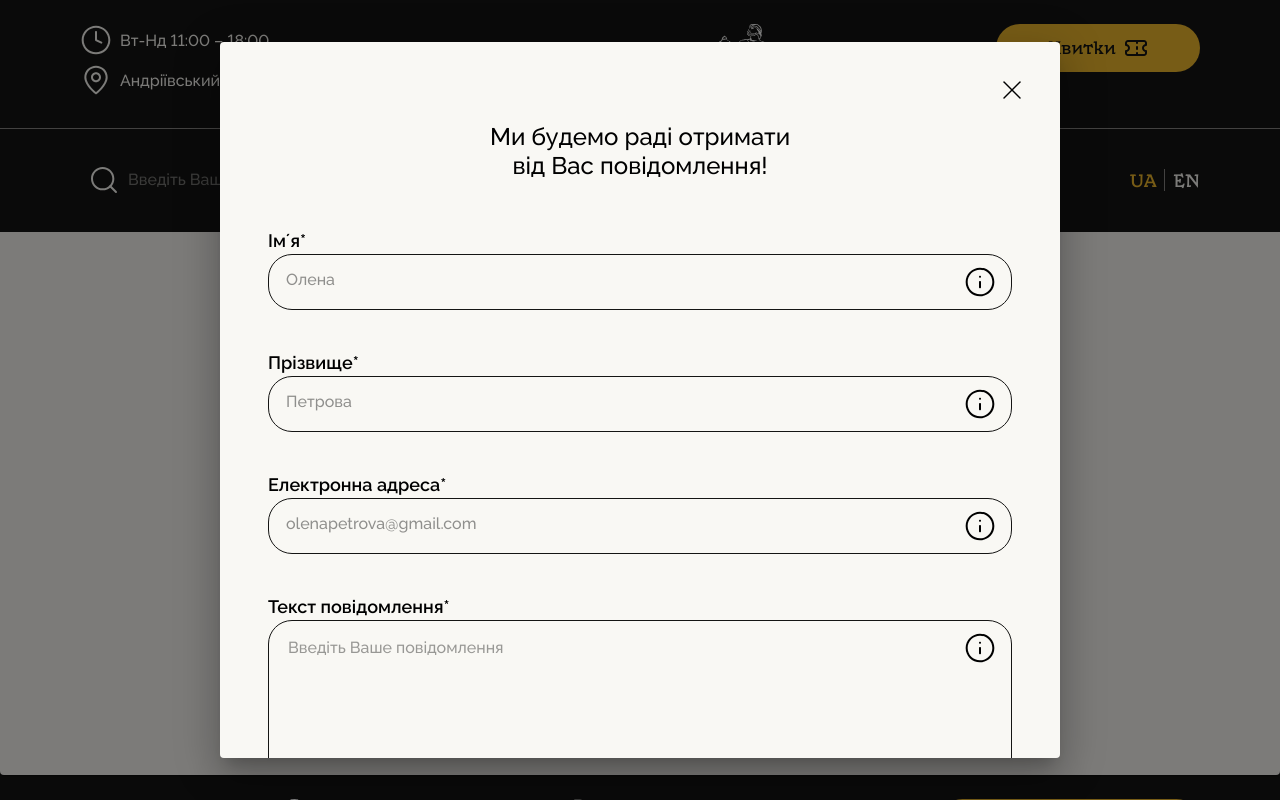
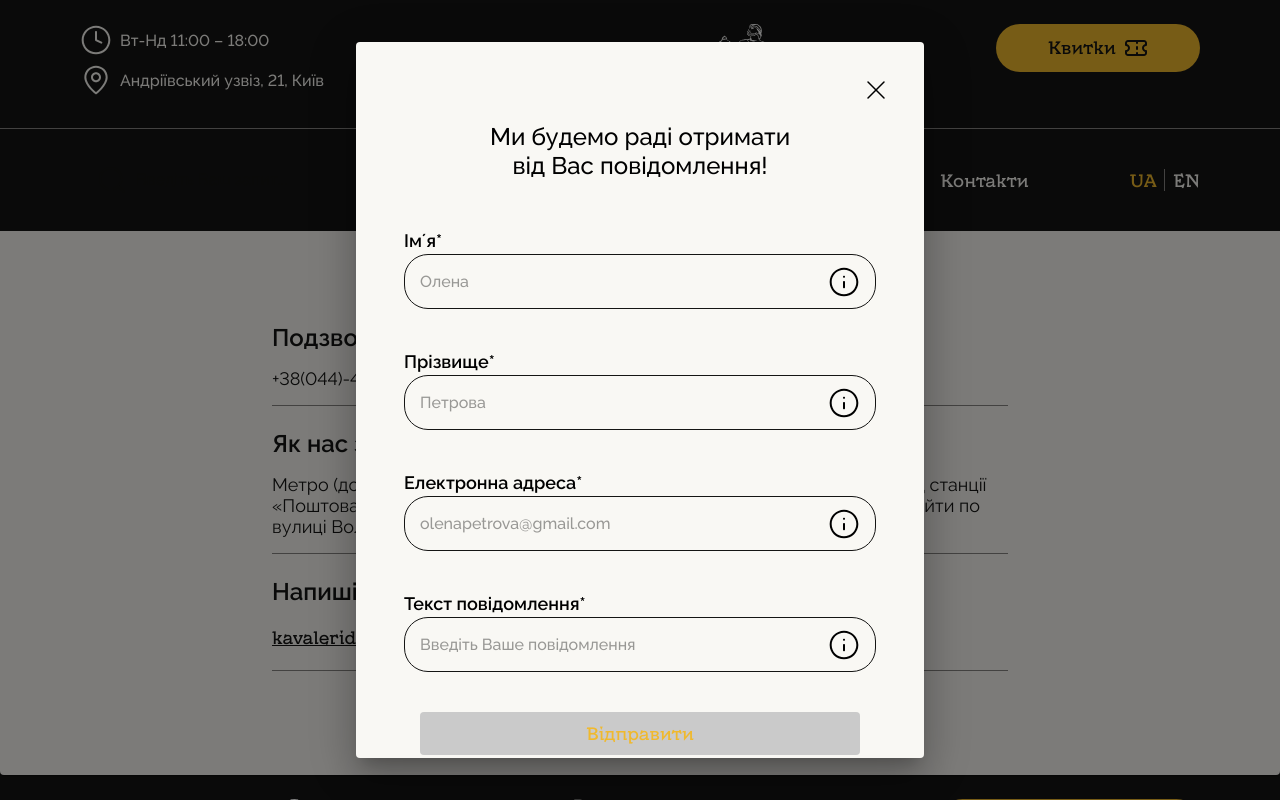
Before and after one commit to baza-trainee/kavaleridze, a React (Vite) app: page /contacts in a window 1280 px wide. Both pictures are taken after a click on the button "kavaleridzemuseum@gmail.com". Shown: the top 800 px of the page. Built offline with nearby package versions, Linux system fonts and the light colour scheme.

Commit message:
create user form

```diff
--- a/src/components/Form/Form.tsx
+++ b/src/components/Form/Form.tsx
@@ -43,7 +43,7 @@ export default function Form({ handleClose, open }: any) {
     },
     resolver: yupResolver(validateSchema),
   });
-
+  console.log(1);
   const onSubmit: SubmitHandler<IFormInput> = (data) => {
     console.log(data);
   };
@@ -56,7 +56,7 @@ export default function Form({ handleClose, open }: any) {
         '& .MuiDialog-container': {
           '& .MuiPaper-root': {
             width: '100%',
-            maxWidth: { xs: '640px', md: '640px', lg: '840px' },
+            maxWidth: { xs: '500px', md: '540px', lg: '568px' },
             margin: 3,
           },
         },
--- a/src/components/Form/InputForm.tsx
+++ b/src/components/Form/InputForm.tsx
@@ -8,11 +8,25 @@ import TooltipInfo from './TooltipInfo';
 
 const InputForm = ({ placeholder, control, name, alert, label, error, isMulti = false }: any) => {
   const [color, setColor] = useState('black');
+  const [colorFocus, setColorFocus] = useState(false);
+  const changeColorLeve = () => {
+    if (!colorFocus) {
+      setColor(!!error ? 'red' : 'black');
+    }
+
+    // setColor(!!error ? 'red' : '#D8A629');
+  };
+  const changeColorEnt = () => {
+    // () => setColor(!!error ? 'red' : 'black');
+    if (colorFocus) {
+      setColor(!!error ? 'red' : '#878684');
+    }
+  };
 
   useEffect(() => {
     setColor(!!error ? 'red' : 'black');
   }, [!!error]);
-
+  console.log(1);
   return (
     <Box sx={{ position: 'relative', color: { color } }}>
       <InputLabel sx={{ color: 'inherit', fontSize: { xs: '16px', md: '18px', fontWeight: '600' } }}>{label}</InputLabel>
@@ -24,24 +38,24 @@ const InputForm = ({ placeholder, control, name, alert, label, error, isMulti =
             {...field}
             placeholder={placeholder}
             variant="outlined"
+            onMouseLeave={changeColorLeve}
+            onMouseEnter={changeColorEnt}
+            onFocus={() => {
+              setColor(!!error ? 'red' : '#D8A629');
+              setColorFocus(!colorFocus);
+            }}
+            // onBlur={() => setColorFocus(!colorFocus)}
             fullWidth
             multiline={isMulti}
             error={!!error}
             size="medium"
             autoComplete="off"
-            sx={{
-              '& .MuiInputBase-root': { opacity: 1, alignItems: 'start', background: 'none' },
-              '& .css-17cvodc-MuiInputBase-input-MuiOutlinedInput-input': {
-                color: 'black',
-                p: '7px  10px',
-              },
-            }}
           />
         )}
       />
       <TooltipInfo color={color} alert={alert} />
 
-      {error && (
+      {!!error && (
         <Box sx={{ display: 'flex', gap: 1, color: { color }, position: 'absolute', bottom: '-36px' }}>
           <SvgSpriteIcon svgSpriteId="info_icon" />
           <FormHelperText sx={{ color: { color }, fontSize: '16px' }}>{error.message}</FormHelperText>
--- a/src/theme/themed-components/textField.modifier.ts
+++ b/src/theme/themed-components/textField.modifier.ts
@@ -5,17 +5,10 @@ import { Components, Theme } from '@mui/material/styles';
 
 export const MuiInputBase: Components<Theme>['MuiInputBase'] = {
   styleOverrides: {
-    root: ({ theme, ownerState }) => ({
-      defaultProps: {
-        size: 'small',
-      },
-
-      ...(ownerState.size === 'small' && { height: '44px' }),
-      ...(ownerState.size === 'medium' && { height: '56px' }),
-
+    root: ({ theme }) => ({
       [`& .${inputBaseClasses.input}`]: {
-        lineHeight: '24px',
         outline: 'none',
+        padding: 0,
 
         '&:placeholder': {
           opacity: 1,
@@ -34,15 +27,8 @@ export const MuiTextField: Components<Theme>['MuiTextField'] = {
   styleOverrides: {
     root: ({ theme }) => ({
       '--TextField-brandBorderColor': theme.palette.common.black,
-      '--TextField-brandBorderHoverColor': theme.palette.text.secondary,
-      '--TextField-brandBorderFocusedColor': theme.palette.primary.dark,
-
-      '&  .css-1ai984g-MuiInputBase-root-MuiOutlinedInput-root': {
-        height: '180px',
-        color: theme.palette.common.black,
-        opacity: 1,
-        padding: '16px 20px',
-      },
+      '--TextField-brandBorderHoverColor': theme.palette.divider,
+      '--TextField-brandBorderFocusedColor': theme.palette.primary.main,
     }),
   },
 };
@@ -51,17 +37,19 @@ export const MuiOutlinedInput: Components<Theme>['MuiOutlinedInput'] = {
   styleOverrides: {
     notchedOutline: {
       borderColor: 'var(--TextField-brandBorderColor)',
-      borderRadius: '24px',
+      borderRadius: 24,
     },
-    root: {
-      padding: '8px',
+    root: ({ theme }) => ({
+      color: theme.palette.common.black,
+      maxHeight: 200,
+      padding: 16,
       [`&:hover .${outlinedInputClasses.notchedOutline}`]: {
         borderColor: 'var(--TextField-brandBorderHoverColor)',
       },
       [`&.Mui-focused .${outlinedInputClasses.notchedOutline}`]: {
-        border: 'solid 1px',
+        border: '1px solid',
         borderColor: 'var(--TextField-brandBorderFocusedColor)',
       },
-    },
+    }),
   },
 };
```
